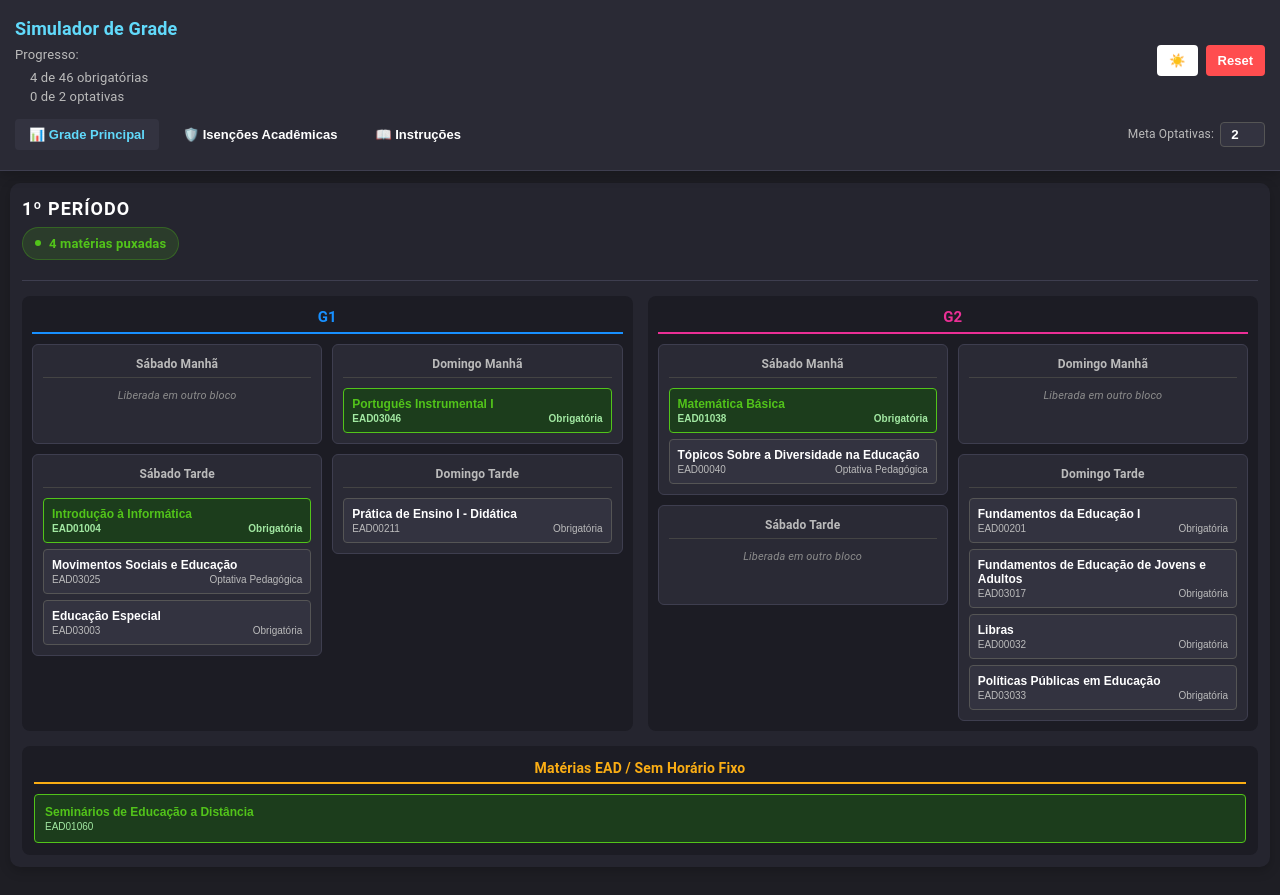
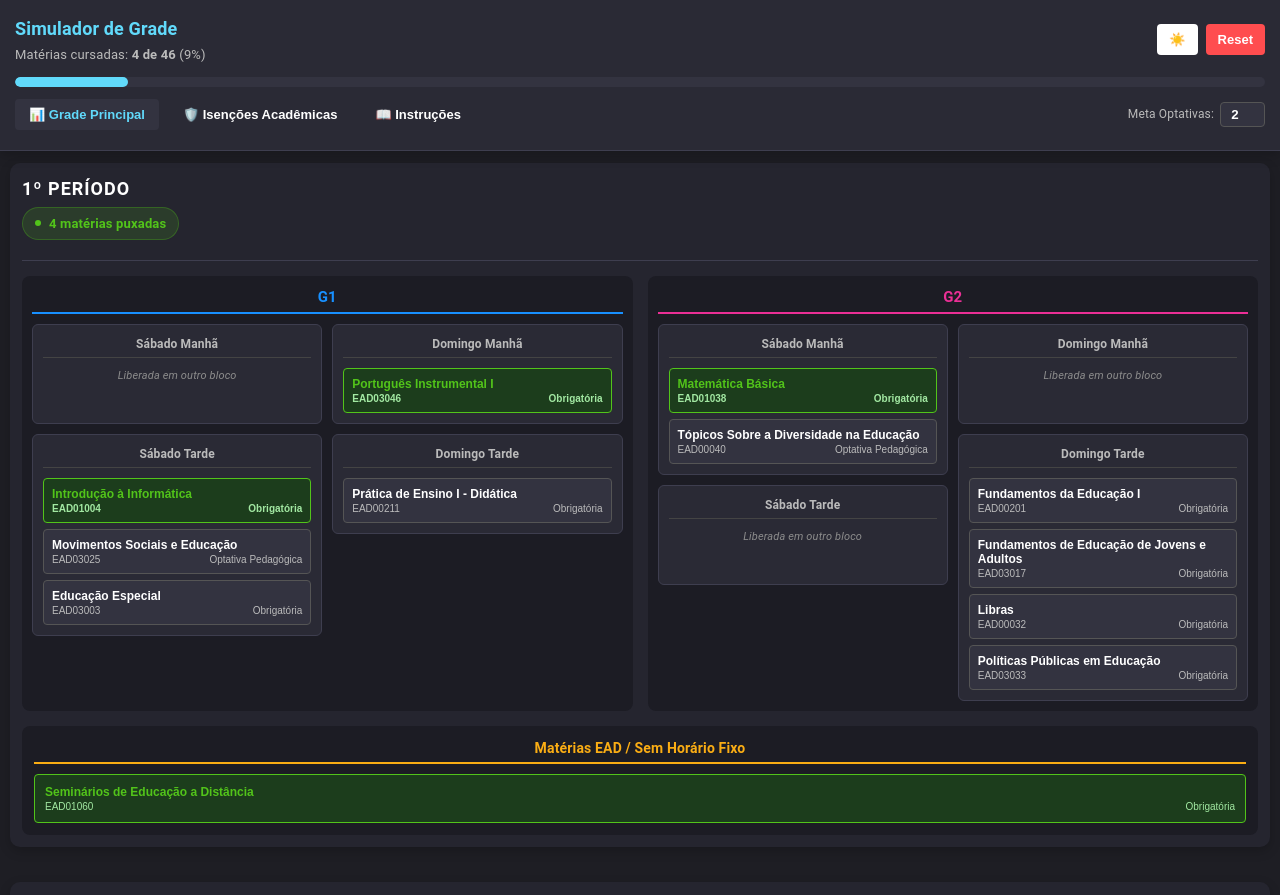
Before and after one commit to fabio460/grade-matematica-cederj, a React (Vite) app: page / in a window 1280 px wide. Shown: the top 895 px of the page. Built offline with nearby package versions, Linux system fonts and the light colour scheme.

Commit message:
atualizações

```diff
--- a/src/Componentes/CardPeriodo.tsx
+++ b/src/Componentes/CardPeriodo.tsx
@@ -104,7 +104,12 @@ export default function CardPeriodo({
                 >
                   <div style={{ fontWeight: 'bold' }}>{m.nome}</div>
                   <div style={{ fontSize: '10px', marginTop: '2px', color: rule.deveBloquear ? '#ff4d4f' : (m.selecionado ? (tema === 'escuro' ? '#a2e8a2' : '#0050b3') : cores.textoSecundario) }}>
-                    {rule.deveBloquear ? '🔒 Meta Cumprida' : m.codigo}
+                    {rule.deveBloquear ? '🔒 Meta Cumprida' :
+                     <div style={{display:'flex' , justifyContent:'space-between'}}>
+                        <div>{m.codigo}</div>
+                        <div>{m.tipo}</div>
+                     </div>
+                    }
                   </div>
                 </button>
               );
--- a/src/Componentes/header.tsx
+++ b/src/Componentes/header.tsx
@@ -10,14 +10,17 @@ interface HeaderProps {
   cores: any;
   metaOptativas: number;
   setMetaOptativas: React.Dispatch<React.SetStateAction<number>>;
-  optativasConcluidas?:number
+  optativasConcluidas?: number;
 }
 
 export default function Header({
-  tema, setTema, materiasConcluidas, totalMaterias, onReset, cores, metaOptativas, setMetaOptativas, optativasConcluidas
+  tema, setTema, materiasConcluidas, totalMaterias, onReset, cores, metaOptativas, setMetaOptativas
 }: HeaderProps) {
   const navigate = useNavigate();
   const location = useLocation();
+
+  // --- CÁLCULO DINÂMICO DA PORCENTAGEM DO PROGRESSO ---
+  const porcentagem = totalMaterias > 0 ? Math.round((materiasConcluidas / totalMaterias) * 100) : 0;
 
   return (
     <header style={{
@@ -26,19 +29,13 @@ export default function Header({
       position: 'sticky', top: 0, zIndex: 1000, backdropFilter: 'blur(8px)',
       borderBottom: `1px solid ${tema === 'escuro' ? '#3e3e4f' : '#e8e8e8'}`, transition: 'all 0.25s ease'
     }}>
-      <div style={{ display: 'flex', justifyContent: 'space-between', alignItems: 'center', width: '100%' }}>
+      <div style={{ display: 'flex', justifyContent: 'space-between', alignItems: 'center', width: '100%', flexWrap: 'wrap', gap: '10px' }}>
         <div>
           <h1 style={{ margin: 0, fontSize: '18px', color: tema === 'escuro' ? '#61dafb' : '#0050b3' }}>
             Simulador de Grade
           </h1>
           <p style={{ margin: '3px 0 0 0', color: cores.textoSecundario, fontSize: '13px' }}>
-           <p style={{ margin: '3px 0 0 0', color: cores.textoSecundario, fontSize: '13px' }}>
-             Progresso:
-           </p>
-           <p style={{ margin: '3px 0 0 15px', color: cores.textoSecundario, fontSize: '13px' }}>
-             <div>{materiasConcluidas} de {totalMaterias} obrigatórias</div>
-             <div>{optativasConcluidas} de {metaOptativas} optativas</div>
-           </p>
+            Matérias cursadas: <strong>{materiasConcluidas} de {totalMaterias}</strong> ({porcentagem}%)
           </p>
         </div>
 
@@ -58,6 +55,19 @@ export default function Header({
         </div>
       </div>
 
+      {/* ⚠️ NOVA SEÇÃO: BARRA DE PROGRESSO FLUIDA */}
+      <div style={{ width: '100%', backgroundColor: tema === 'escuro' ? '#333340' : '#e8e8e8', borderRadius: '10px', height: '10px', overflow: 'hidden', position: 'relative' }}>
+        <div style={{
+          width: `${porcentagem}%`,
+          // Fica verde brilhante ao se formar, se não usa o azul/ciano padrão do tema
+          backgroundColor: porcentagem === 100 ? '#52c41a' : (tema === 'escuro' ? '#61dafb' : '#1890ff'),
+          height: '100%',
+          borderRadius: '10px',
+          transition: 'width 0.4s ease-in-out, background-color 0.3s'
+        }} />
+      </div>
+
+      {/* Esteira de navegação horizontal para celular */}
       <div style={{
         display: 'flex', gap: '10px', alignItems: 'center', overflowX: 'auto',
         whiteSpace: 'nowrap', width: '100%', paddingBottom: '5px',
@@ -97,136 +107,3 @@ export default function Header({
     </header>
   );
 }
-
-
-
-
-
-
-
-
-
-
-
-
-
-
-
-
-
-// import React from 'react';
-// import { useNavigate, useLocation } from 'react-router';
-
-// interface HeaderProps {
-//   tema: 'claro' | 'escuro';
-//   setTema: React.Dispatch<React.SetStateAction<'claro' | 'escuro'>>;
-//   materiasConcluidas: number;
-//   totalMaterias: number;
-//   onReset: () => void;
-//   cores: any;
-//   metaOptativas: number;
-//   setMetaOptativas: React.Dispatch<React.SetStateAction<number>>;
-//   optativasConcluidas?:number
-// }
-
-// export default function Header({
-//   tema, setTema, materiasConcluidas, totalMaterias, onReset, cores, metaOptativas, setMetaOptativas, optativasConcluidas
-// }: HeaderProps) {
-//   const navigate = useNavigate();
-//   const location = useLocation();
-
-//   return (
-//     <header style={{
-//       display: 'flex',
-//       flexDirection: 'column',
-//       gap: '12px',
-//       padding: '15px',
-//       backgroundColor: cores.bgCardHeader,
-//       boxShadow: cores.boxShadow,
-//       position: 'sticky',
-//       top: 0,
-//       zIndex: 1000,
-//       backdropFilter: 'blur(8px)',
-//       borderBottom: `1px solid ${tema === 'escuro' ? '#3e3e4f' : '#e8e8e8'}`,
-//       transition: 'all 0.25s ease'
-//     }}>
-//       <div style={{ display: 'flex', justifyContent: 'space-between', alignItems: 'center', width: '100%' }}>
-//         <div>
-//           <h1 style={{ margin: 0, fontSize: '18px', color: tema === 'escuro' ? '#61dafb' : '#0050b3' }}>
-//             Simulador de Grade
-//           </h1>
-//           <p style={{ margin: '3px 0 0 0', color: cores.textoSecundario, fontSize: '13px' }}>
-//             Progresso:
-//           </p>
-//           <p style={{ margin: '3px 0 0 15px', color: cores.textoSecundario, fontSize: '13px' }}>
-//             <div>{materiasConcluidas} de {totalMaterias} obrigatórias</div>
-//             <div>{optativasConcluidas} de {metaOptativas} optativas</div>
-//           </p>
-//         </div>
-
-//         <div style={{ display: 'flex', gap: '8px' }}>
-//           <button
-//             onClick={() => setTema(t => t === 'escuro' ? 'claro' : 'escuro')}
-//             style={{ padding: '8px 12px', fontSize: '13px', backgroundColor: tema === 'escuro' ? '#ffffff' : '#333333', color: tema === 'escuro' ? '#000000' : '#ffffff', border: 'none', borderRadius: '4px', cursor: 'pointer', fontWeight: 'bold' }}
-//           >
-//             {tema === 'escuro' ? '☀️' : '🌙'}
-//           </button>
-//           <button
-//             onClick={onReset}
-//             style={{ padding: '8px 12px', fontSize: '13px', backgroundColor: '#ff4d4f', color: '#fff', border: 'none', borderRadius: '4px', cursor: 'pointer', fontWeight: 'bold' }}
-//           >
-//             Reset
-//           </button>
-//         </div>
-//       </div>
-
-//       {/* ⚠️ ESTEIRA ROLANTE HORIZONTAL PARA CELULAR (Rolar para esquerda/direita) */}
-//       <div style={{
-//         display: 'flex',
-//         gap: '10px',
-//         alignItems: 'center',
-//         overflowX: 'auto',
-//         whiteSpace: 'nowrap',
-//         width: '100%',
-//         paddingBottom: '5px',
-//         WebkitOverflowScrolling: 'touch',
-//         scrollbarWidth: 'none'
-//       }}>
-//         <button
-//           onClick={() => navigate('/')}
-//           style={{ flexShrink: 0, padding: '8px 14px', fontSize: '13px', backgroundColor: location.pathname === '/' ? (tema === 'escuro' ? '#333340' : '#e6f7ff') : 'transparent', color: location.pathname === '/' ? (tema === 'escuro' ? '#61dafb' : '#1890ff') : cores.textoPrincipal, border: 'none', borderRadius: '4px', cursor: 'pointer', fontWeight: 'bold' }}
-//         >
-//           📊 Grade Principal
-//         </button>
-//         <button
-//           onClick={() => navigate('/isencoes')}
-//           style={{ flexShrink: 0, padding: '8px 14px', fontSize: '13px', backgroundColor: location.pathname === '/isencoes' ? (tema === 'escuro' ? '#333340' : '#e6f7ff') : 'transparent', color: location.pathname === '/isencoes' ? (tema === 'escuro' ? '#61dafb' : '#1890ff') : cores.textoPrincipal, border: 'none', borderRadius: '4px', cursor: 'pointer', fontWeight: 'bold' }}
-//         >
-//           🛡️ Isenções Acadêmicas
-//         </button>
-
-//         {/* Input de Meta de Optativas na mesma linha de rolagem */}
-//         <div style={{ display: 'flex', alignItems: 'center', gap: '6px', marginLeft: 'auto', paddingLeft: '10px', flexShrink: 0 }}>
-//           <span style={{ fontSize: '12px', color: cores.textoSecundario }}>Meta Optativas:</span>
-//           <input
-//             type="number"
-//             min="0"
-//             max="20"
-//             value={metaOptativas}
-//             onChange={(e) => setMetaOptativas(Math.max(0, parseInt(e.target.value, 10) || 0))}
-//             style={{
-//               width: '45px',
-//               padding: '4px',
-//               borderRadius: '4px',
-//               border: `1px solid ${cores.borderMateria}`,
-//               backgroundColor: cores.bgBotaoMateria,
-//               color: cores.textoPrincipal,
-//               textAlign: 'center',
-//               fontWeight: 'bold'
-//             }}
-//           />
-//         </div>
-//       </div>
-//     </header>
-//   );
-// }
```
